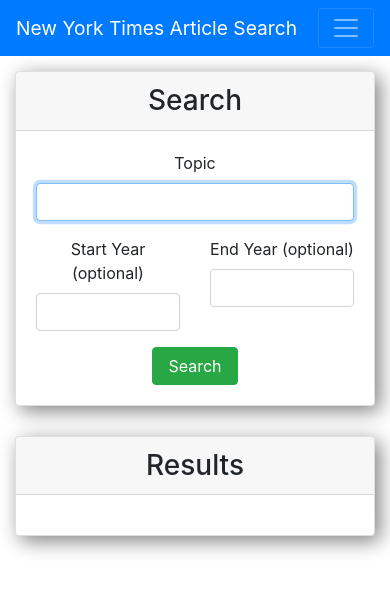
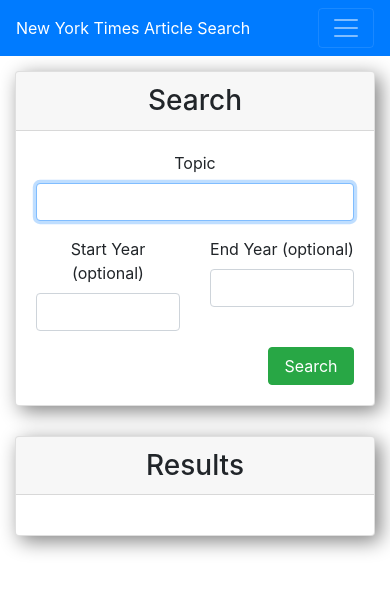
Before and after one commit to alexalemz/nytreact, a React (Create React App) app in the folder client/: page / in a window 390 px wide. Shown: the top 592 px of the page. Built offline with nearby package versions, Linux system fonts and the light colour scheme.

Commit message:
Change navbar brand size on mobile. Change search button alignment on mobile.

```diff
--- a/client/src/App.css
+++ b/client/src/App.css
@@ -49,8 +49,8 @@
 
 
 /* Reduce the Navbar Brand font-size on mobile. */
-@media screen and (max-width: 400px) {
+@media screen and (max-width: 768px) {
   .navbar-brand {
-    font-size: 1.2rem;
+    font-size: 1.0rem;
   }
 }
--- a/client/src/components/SearchForm/SearchForm.js
+++ b/client/src/components/SearchForm/SearchForm.js
@@ -23,7 +23,7 @@
             </div>
             {/* <FormBtn>{this.props.state.loading ? loader : "Search"}</FormBtn> */}
             <div className="row">
-              <div className="col-4 col-md-3 col-lg-2 mx-auto">
+              <div className="col-4 col-md-3 col-lg-2 ml-auto mx-sm-auto">
                 <button className="btn btn-block btn-success">{/* this.props.state.loading ? loader : */ "Search"}</button>
               </div>
             </div>
```
